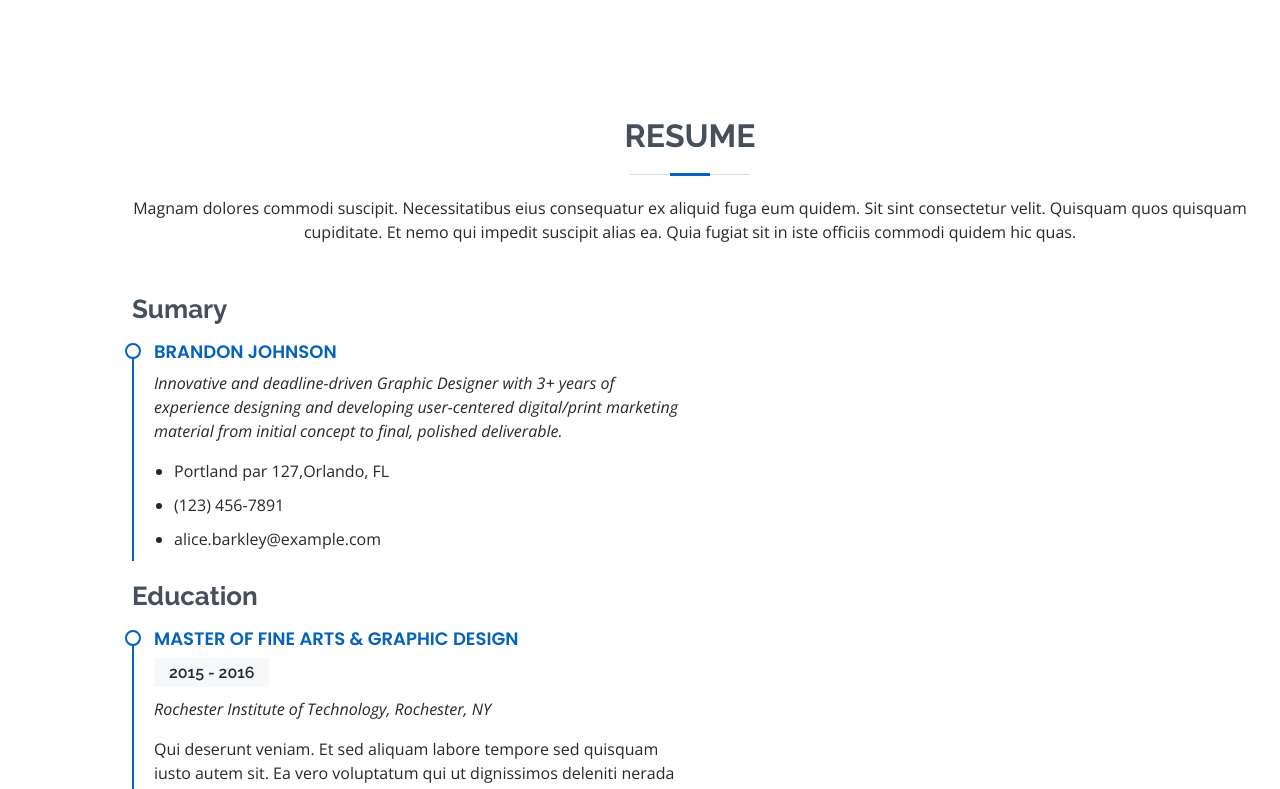
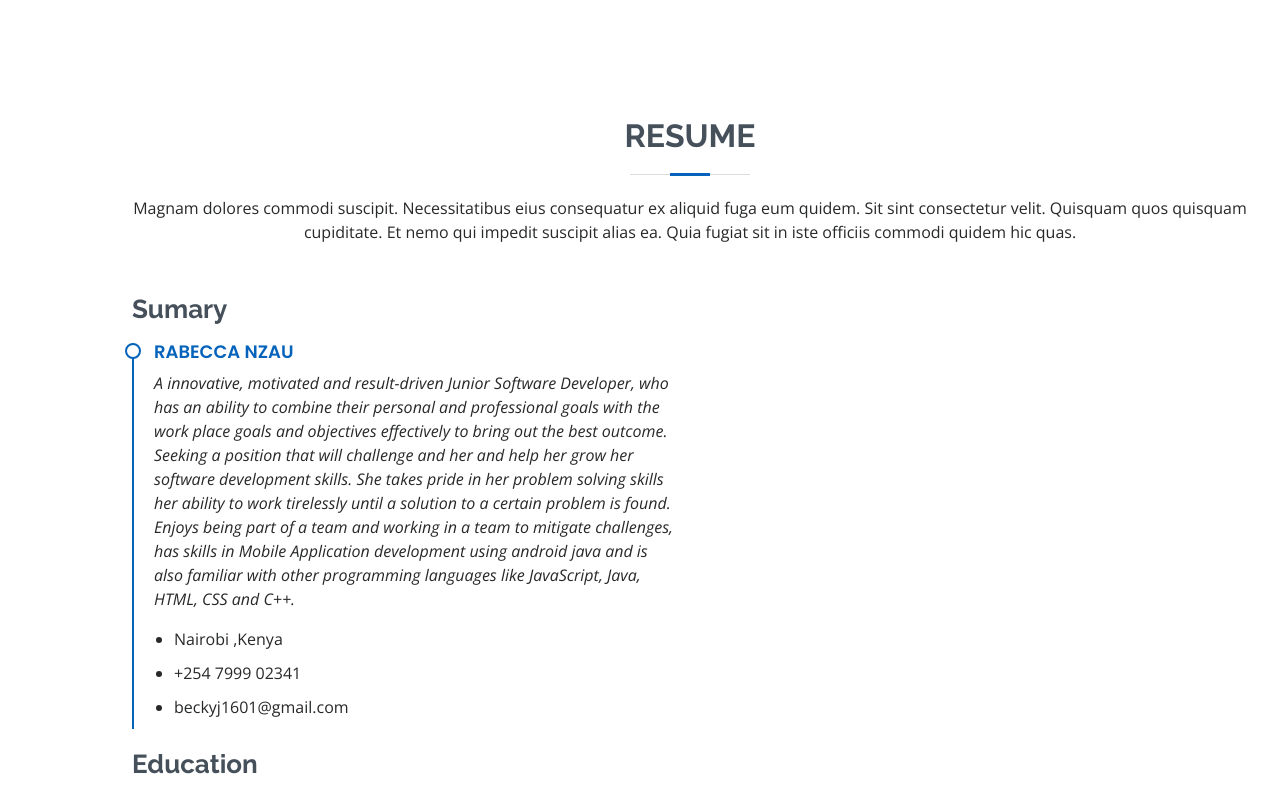
Before and after one commit to Becka7/Portfolio-main, a plain HTML site: page index.html in a window 1280 px wide. Shown: the part 2649-3438 px from the top of the page. Drawn offline with nearby package versions, Linux system fonts and the light colour scheme.

Commit message:
modify the Resume

```diff
--- a/index.html
+++ b/index.html
@@ -79,7 +79,7 @@
 
         <div class="section-title">
           <h2>About</h2>
-          <p>Rebecca is an innovative, motivated and result-driven Junior Software Developer, who has an ability to combine their personal and professional goals with the work place goals and objectives effectively to bring out the best outcome. Seeking a position that will challenge and her and help her grow her software development skills. She takes pride in her problem solving skills her ability to work tirelessly until a solution to a certain problem is found. Enjoys being part of a team and working in a team to mitigate challenges, has skills in Mobile Application development using android java and is also familiar with other programming languages like JavaScript, Java, HTML, CSS and C++.</p>
+          <p>A innovative, motivated and result-driven Junior Software Developer, who has an ability to combine their personal and professional goals with the work place goals and objectives effectively to bring out the best outcome. Seeking a position that will challenge and her and help her grow her software development skills. She takes pride in her problem solving skills her ability to work tirelessly until a solution to a certain problem is found. Enjoys being part of a team and working in a team to mitigate challenges, has skills in Mobile Application development using android java and is also familiar with other programming languages like JavaScript, Java, HTML, CSS and C++.</p>
         </div>
 
         <div class="row">
@@ -247,34 +247,34 @@
           <div class="col-lg-6">
             <h3 class="resume-title">Sumary</h3>
             <div class="resume-item pb-0">
-              <h4>Brandon Johnson</h4>
-              <p><em>Innovative and deadline-driven Graphic Designer with 3+ years of experience designing and developing user-centered digital/print marketing material from initial concept to final, polished deliverable.</em></p>
+              <h4>Rabecca Nzau</h4>
+              <p><em>A innovative, motivated and result-driven Junior Software Developer, who has an ability to combine their personal and professional goals with the work place goals and objectives effectively to bring out the best outcome. Seeking a position that will challenge and her and help her grow her software development skills. She takes pride in her problem solving skills her ability to work tirelessly until a solution to a certain problem is found. Enjoys being part of a team and working in a team to mitigate challenges, has skills in Mobile Application development using android java and is also familiar with other programming languages like JavaScript, Java, HTML, CSS and C++.</em></p>
               <ul>
-                <li>Portland par 127,Orlando, FL</li>
-                <li>(123) 456-7891</li>
-                <li>alice.barkley@example.com</li>
+                <li>Nairobi ,Kenya</li>
+                <li>+254 7999 02341</li>
+                <li>beckyj1601@gmail.com</li>
               </ul>
             </div>
 
             <h3 class="resume-title">Education</h3>
             <div class="resume-item">
-              <h4>Master of Fine Arts &amp; Graphic Design</h4>
-              <h5>2015 - 2016</h5>
-              <p><em>Rochester Institute of Technology, Rochester, NY</em></p>
+              <h4>Certificate in Software Engineering &amp; Mobile Application Development </h4>
+              <h5>April 2021 - October 2021</h5>
+              <p><em>Moringa School</em></p>
               <p>Qui deserunt veniam. Et sed aliquam labore tempore sed quisquam iusto autem sit. Ea vero voluptatum qui ut dignissimos deleniti nerada porti sand markend</p>
             </div>
             <div class="resume-item">
-              <h4>Bachelor of Fine Arts &amp; Graphic Design</h4>
-              <h5>2010 - 2014</h5>
-              <p><em>Rochester Institute of Technology, Rochester, NY</em></p>
+              <h4>Bachelors in Business Information Technology &amp; Graphic Design</h4>
+              <h5>2018 - PRESENT</h5>
+              <p><em>Kenya Methodist University</em></p>
               <p>Quia
           </div>
           <div class="col-lg-6">
             <h3 class="resume-title">Professional Experience</h3>
             <div class="resume-item">
-              <h4>Senior graphic design specialist</h4>
-              <h5>2019 - Present</h5>
-              <p><em>Experion, New York, NY </em></p>
+              <h4>Junior Software Developer</h4>
+              <h5>October 2021 - Present</h5>
+              <p><em>Trapflix ,Nairobi ,Kenya </em></p>
               <ul>
                 <li>Lead in the design, development, and implementation of the graphic, layout, and production communication materials</li>
                 <li>Delegate tasks to the 7 members of the design team and provide counsel on all aspects of the project. </li>
@@ -283,9 +283,9 @@
               </ul>
             </div>
             <div class="resume-item">
-              <h4>Graphic design specialist</h4>
-              <h5>2017 - 2018</h5>
-              <p><em>Stepping Stone Advertising, New York, NY</em></p>
+              <h4>ICT Support Intern</h4>
+              <h5>January 2021 - April 2021</h5>
+              <p><em>Ministry of Agriculture, Nairobi,Kenya</em></p>
               <ul>
                 <li>Developed numerous marketing programs (logos, brochures,infographics, presentations, and advertisements).</li>
                 <li>Managed up to 5 projects or tasks at a given time while under pressure</li>
@@ -700,7 +700,7 @@
   <!-- ======= Footer ======= -->
   <footer id="footer">
     <div class="container">
-      <h3>Brandon Johnson</h3>
+      <h3>Rabecca Nzau</h3>
       <p>Et aut eum quis fuga eos sunt ipsa nihil. Labore corporis magni eligendi fuga maxime saepe commodi placeat.</p>
       <div class="social-links">
         <a href="#" class="twitter"><i class="bx bxl-twitter"></i></a>
```
